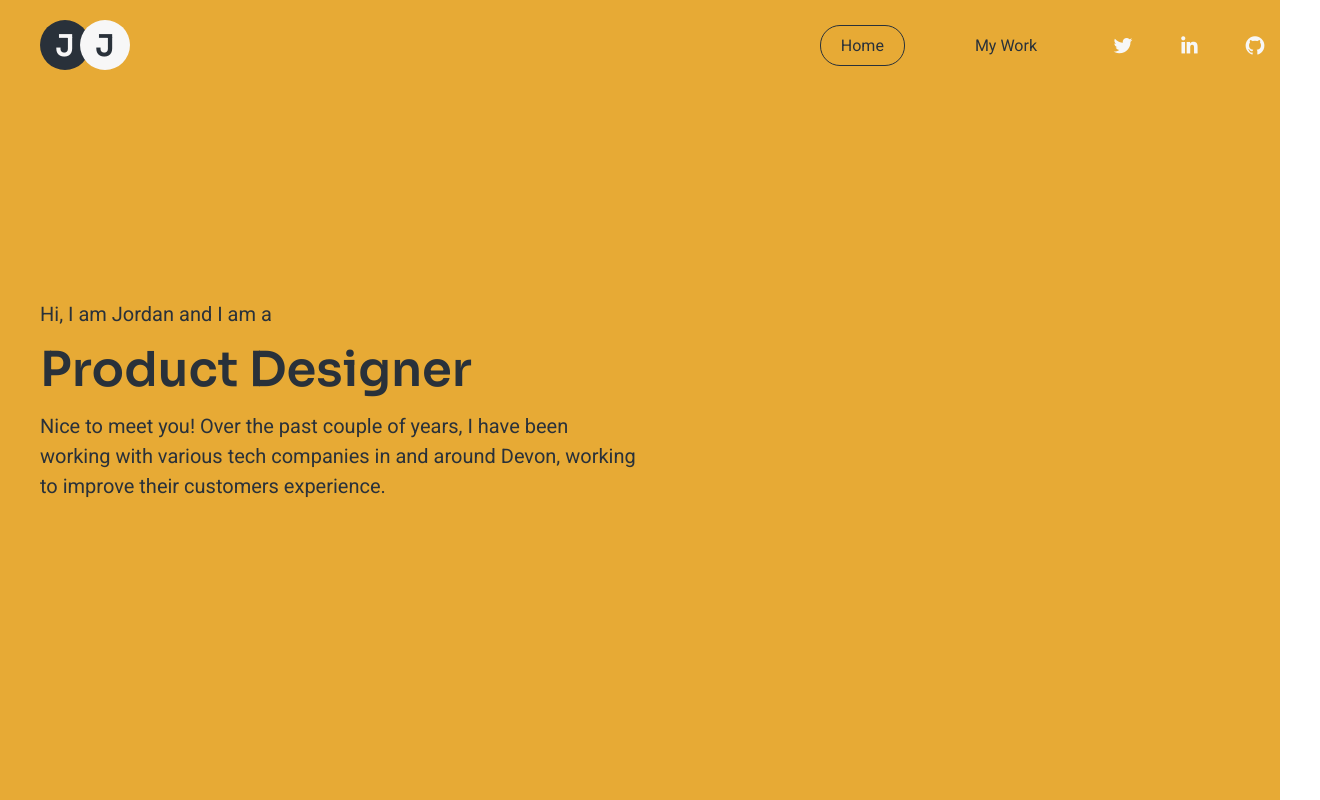
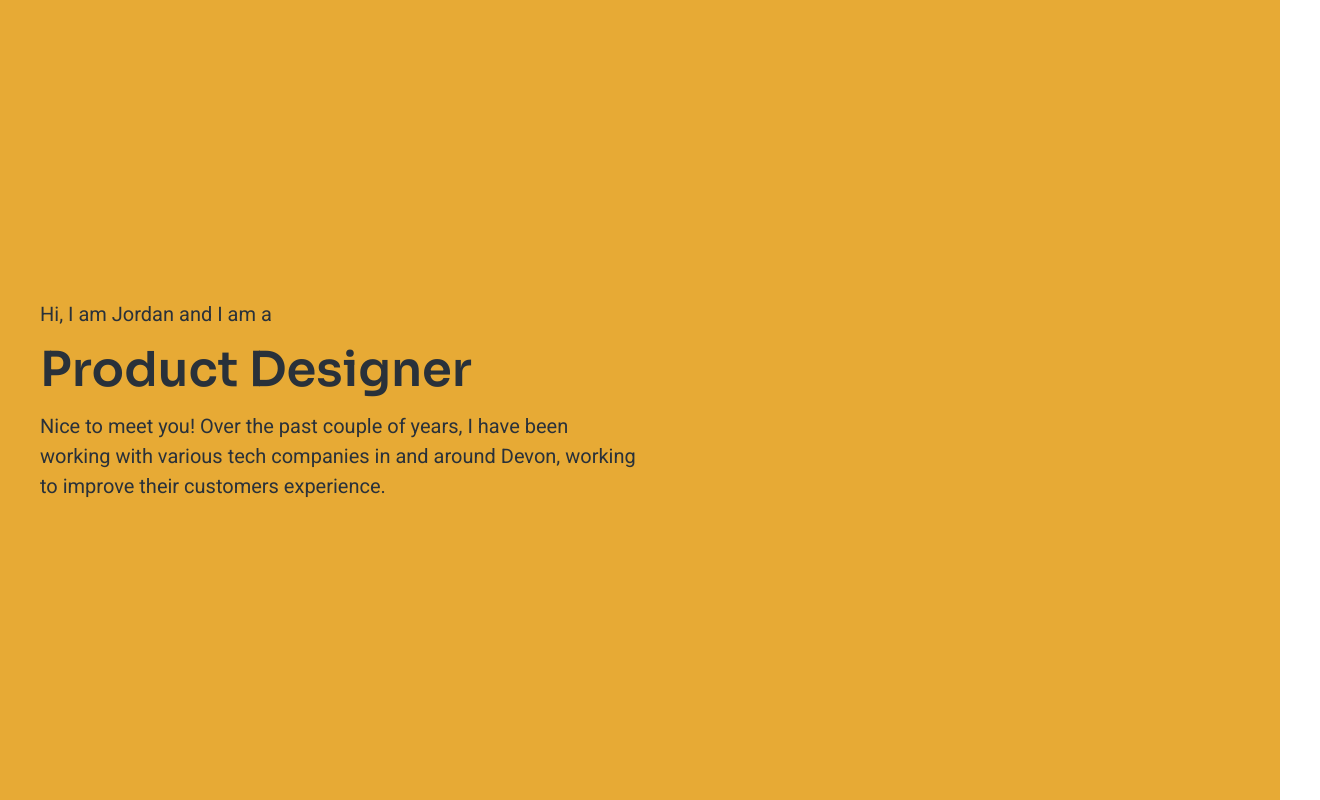
Before and after one commit to JordanNic/personal-site, a Nuxt app: page / in a window 1280 px wide. Shown: the top 800 px of the page, 1320 px wide, since content can reach past the window. Built offline with nearby package versions, Linux system fonts and the light colour scheme.

Commit message:
Moved navigation out of MasterHeader

```diff
--- a/components/MasterHeader.vue
+++ b/components/MasterHeader.vue
@@ -1,17 +1,5 @@
 <!-- This is the Master Header component that will be pulled into most pages -->
 <template>
-    <nav>
-        <div class="container">
-            <div class="nav-content">
-                <div class="nav-content--left">
-                    <NuxtLink to="/" class="logo--link">
-                        <div class="logo" :class="{ 'logo--black': logoBlack }"></div>
-                    </NuxtLink>
-                </div>
-                <Navigation />
-            </div>
-        </div>
-    </nav>
     <header class="header" :class="{ 'header--yellow': headerYellow }">
         <div class="container">
             <p>{{ tagLine }}</p>
@@ -21,11 +9,14 @@
     </header>
 </template>
 
-<script lang="ts">
+<script lang="ts" allowJS>
 export default {
+    name: "MasterHeader",
     props: {
-        logoBlack: Boolean,
-        headerYellow: Boolean,
+        headerYellow: {
+            type: Boolean,
+            required: true,
+        },
         tagLine: {
             type: String,
             required: false,
@@ -38,6 +29,6 @@ export default {
             type: String,
             required: false,
         },
-    }
+    },
 }
 </script>
```
